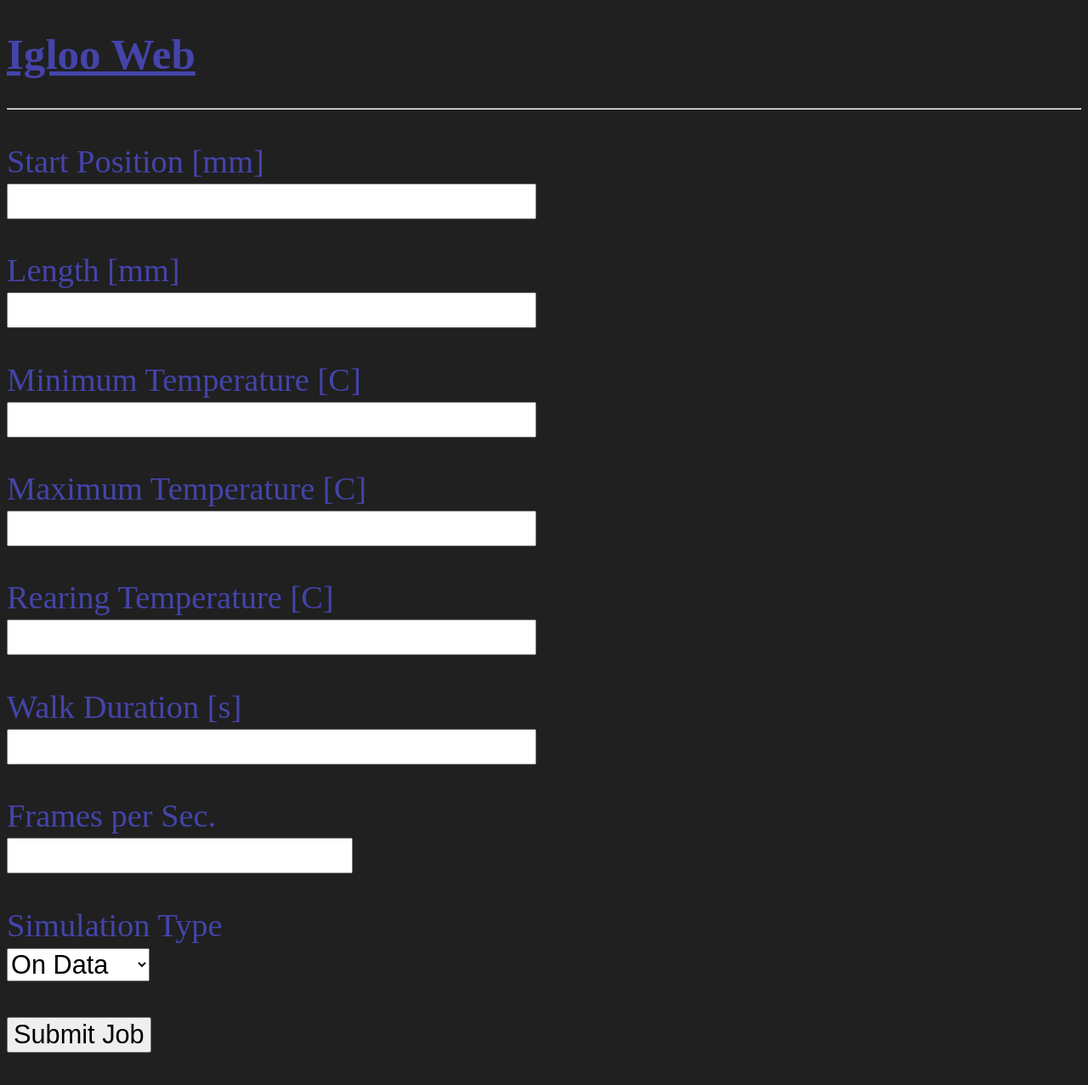
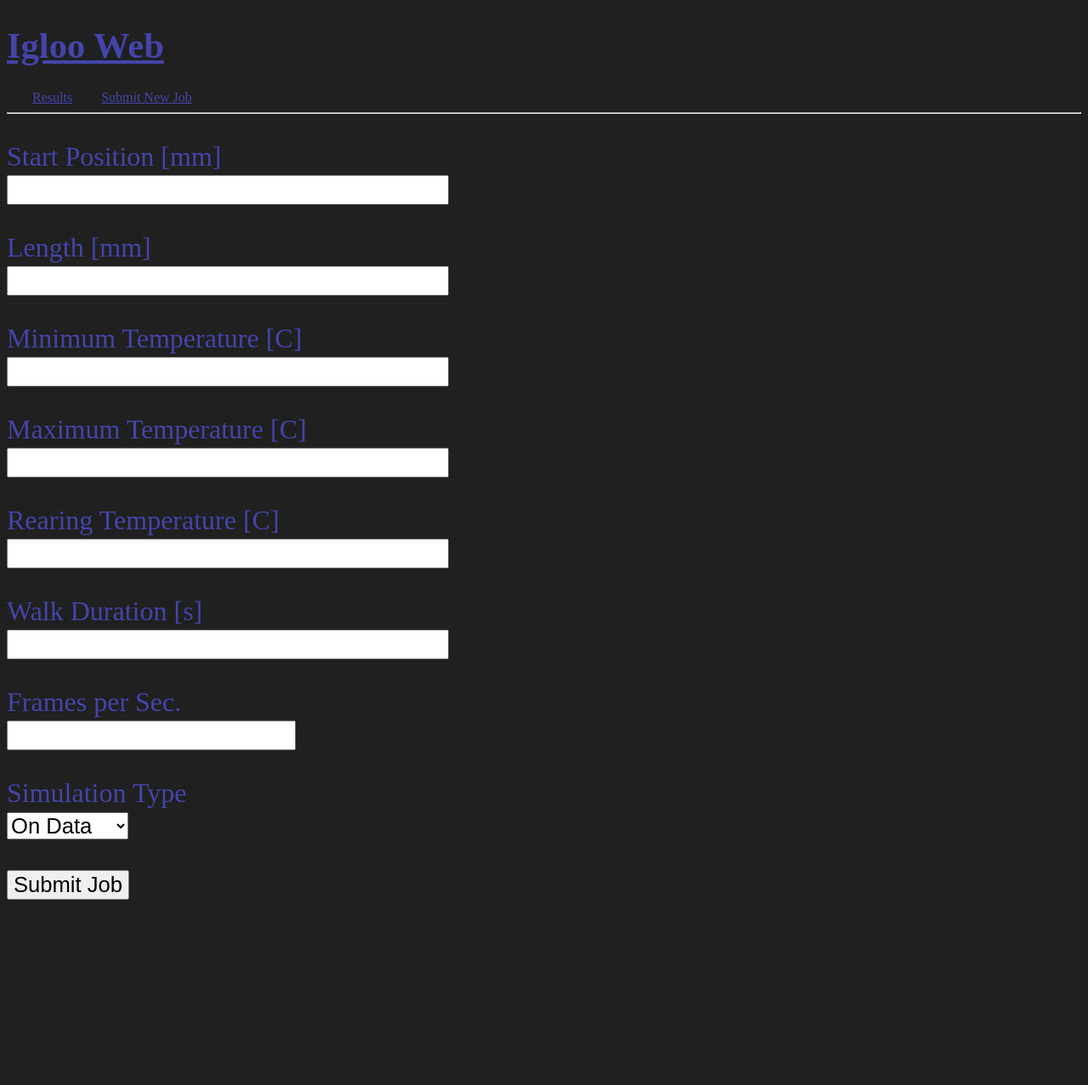
Before and after one commit to ilyasku/igloo_webapp, a Flask app: page / in a window 1280 px wide. Shown: the whole page at 85% size. After the commit the page ends 1059 px from the top, so only its background shows below. Run offline with Flask 2, Linux system fonts and the light colour scheme.

Commit message:
already some links to empty results page

```diff
--- a/igloo_webapp/app/routes.py
+++ b/igloo_webapp/app/routes.py
@@ -4,8 +4,9 @@ from igloo_webapp.app import app, server
 
 @app.route("/results", methods=['GET'])
 def show_results():
-    return server.serve_run_rwmc_form()
+    return server.show_results()
 
+@app.route("/submit-job", methods=['GET', 'POST'])
 @app.route("/", methods=['GET', 'POST'])
 def show_run_rwmc_form():
     return server.serve_run_rwmc_form()
--- a/igloo_webapp/web/igloo_server.py
+++ b/igloo_webapp/web/igloo_server.py
@@ -21,3 +21,6 @@ class IglooServer:
 
     def serve_admin_page(self):
         return "Nothing here yet!"
+
+    def show_results(self):
+        return "Not Implemented yet!"
--- a/igloo_webapp/web/templates/base.html
+++ b/igloo_webapp/web/templates/base.html
@@ -1,14 +1,19 @@
 <!doctype html>
-<meta name="viewport" content="width=device-width, initial-scale=1">
+<!-- can be useful for mobile deice support: -->
+<!-- <meta name="viewport" content="width=device-width, initial-scale=1"> -->
 <link href="{{ url_for('static',filename='css/theme.css') }}" rel="stylesheet" type="text/css" media="all" />
 <html>
   <head>
   </head>
-  <body style="font-size: 1.5vw;">
+  <body> <!-- use this for mobile device support: style="font-size: 1.5vw;"> -->
     <h1 style="font-size: 266%;"><a href="{{ url_for('show_run_rwmc_form') }}">Igloo Web</a></h1>
-    {% if session.get('is_admin') %}
-    <a style="font-size: 120%;" href="{{ url_for('show_admin_page') }}">Admin</a>
-    {% endif %}
+    <div class="headerNavigation">
+      <a href="{{ url_for('show_results') }}">Results</a>
+      <a href="{{ url_for('show_run_rwmc_form') }}">Submit New Job</a>
+      {% if session.get('is_admin') %}
+      <a href="{{ url_for('show_admin_page') }}">Admin</a>
+      {% endif %}
+    </div>
     <hr>
     {% with messages = get_flashed_messages() %}
     {% if messages %}
--- a/setup.py
+++ b/setup.py
@@ -22,7 +22,7 @@ setup(name='igloo_webapp',
           "gui_scripts": [
           ]
       },
-      install_requires=["flask",
+      install_requires=["Flask",
                         "flask-wtf",
                         "wtforms",
                         "nose"],
--- a/static/css/theme.css
+++ b/static/css/theme.css
@@ -20,3 +20,7 @@ a {
 th, td {
     padding: 5px;
 }
+
+.headerNavigation>a {
+    padding: 2px 0px 2px 30px;
+}
```
